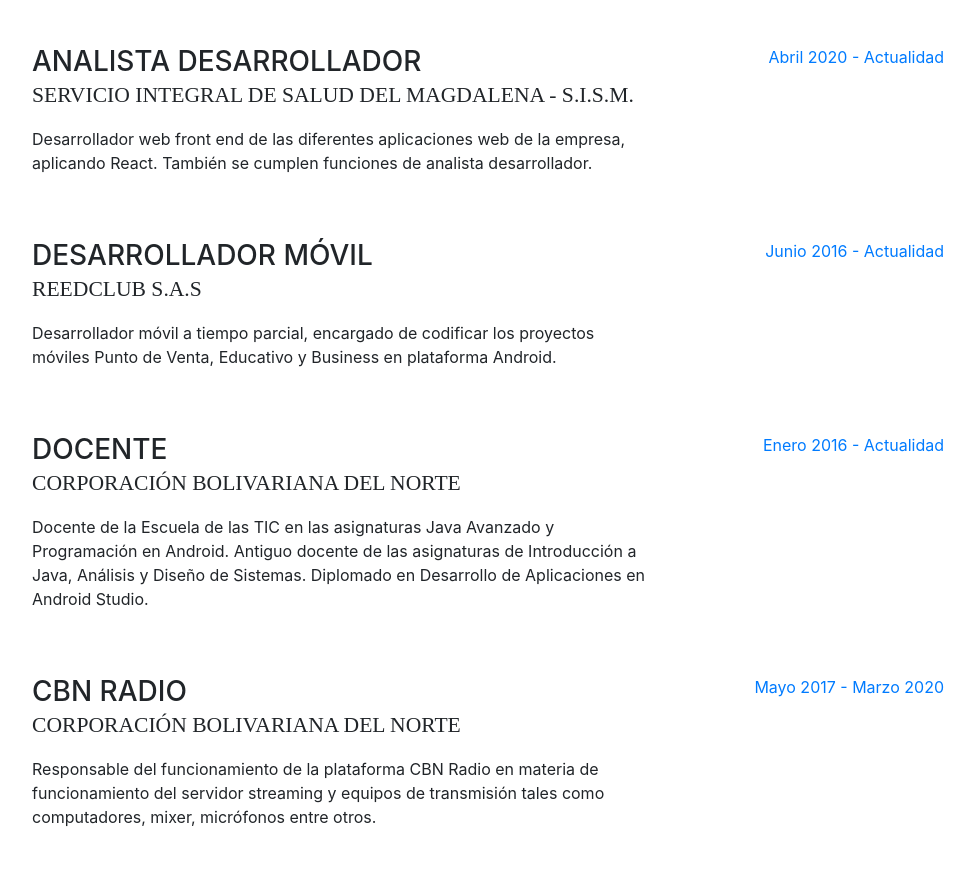
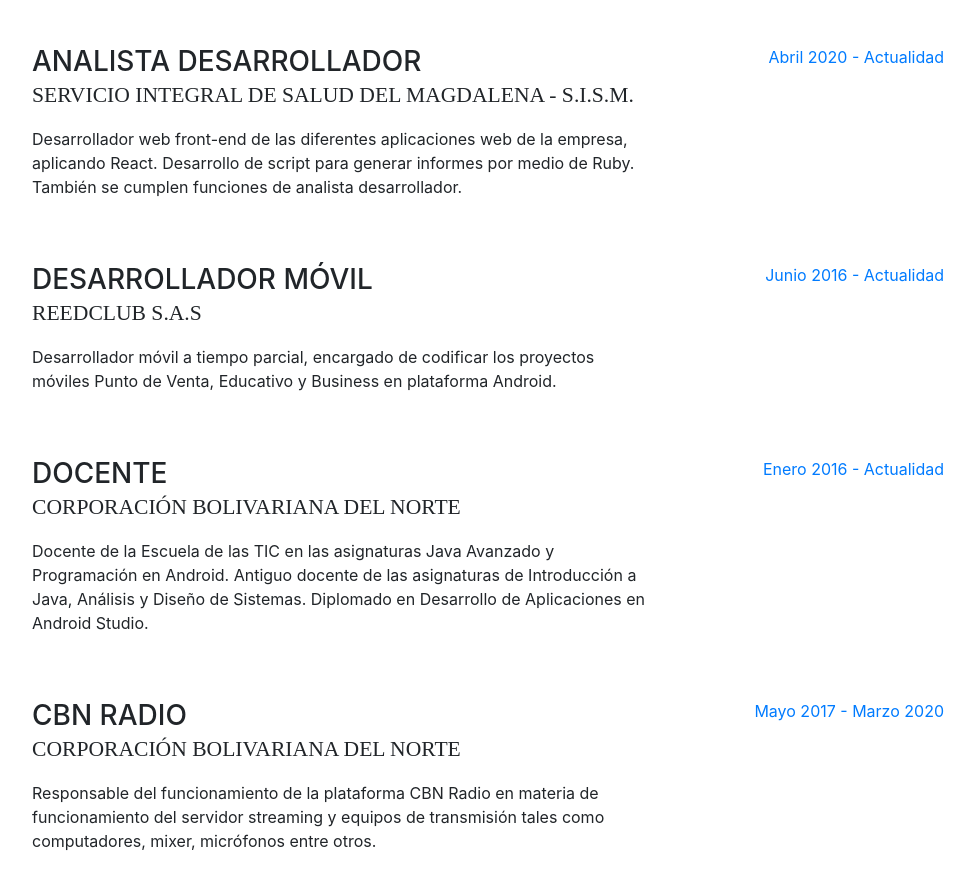
Before and after one commit to ingluisgarcia/CvCy, a website with bundled scripts: page index.html in a window 1280 px wide. Shown: the part 889-1779 px from the top of the page, without its empty margins (288-1263 px from the left). Built offline with nearby package versions, Linux system fonts and the light colour scheme; a web font is replaced by a local one.

Commit message:
Se ajusta perfil de empresa actual

```diff
--- a/index.html
+++ b/index.html
@@ -146,7 +146,7 @@
           <div class="resume-content mr-auto">
             <h3 class="mb-0">Analista desarrollador</h3>
             <div class="subheading mb-3">Servicio Integral de Salud del Magdalena - S.I.S.M.</div>
-            <p>Desarrollador web front end de las diferentes aplicaciones web de la empresa, aplicando React. También se cumplen funciones de analista desarrollador.</p>
+            <p>Desarrollador web front-end de las diferentes aplicaciones web de la empresa, aplicando React. Desarrollo de script para generar informes por medio de Ruby. También se cumplen funciones de analista desarrollador.</p>
           </div>
           <div class="resume-date text-md-right">
             <span class="text-primary">Abril 2020 - Actualidad</span>
```
